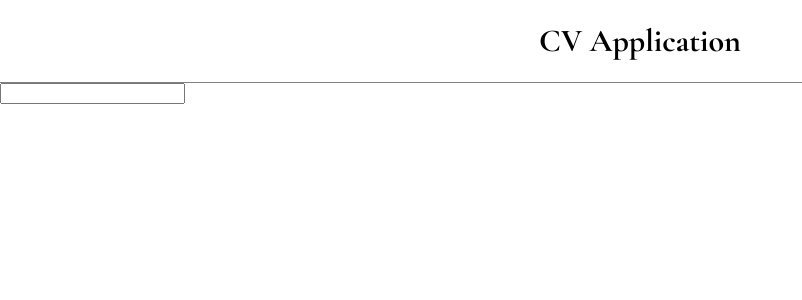
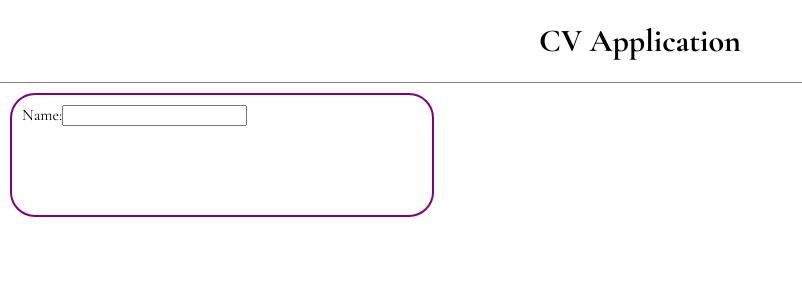
Before and after one commit to AbdirahmanFree/CV-Application, a React (Vite) app: page / in a window 1280 px wide. Shown: the top 300 px of the page, without its empty margins (0-802 px from the left). Built offline with nearby package versions, Linux system fonts and the light colour scheme.

Commit message:
started minor styling of builder section

```diff
--- a/src/App.css
+++ b/src/App.css
@@ -7,3 +7,8 @@
   font-family: "Cormorant Garamond", serif;
   margin: 0px;
 }
+
+.content {
+  margin: 10px;
+
+}
--- a/src/components/BuilderSection.jsx
+++ b/src/components/BuilderSection.jsx
@@ -3,8 +3,9 @@ import "../styles/BuilderSection.css"
 function BuilderSection({ section, sectionData, setCvData}){
     if(section ==="personal"){
         return (
-        <div className="personal">
-            <input />
+        <div className="section">
+            <label for="name">Name:</label>
+            <input name="name"/>
         </div>
         )
     }
--- a/src/styles/BuilderSection.css
+++ b/src/styles/BuilderSection.css
@@ -0,0 +1,7 @@
+.section {
+    border: 2px solid purple;
+    width: 400px;
+    height: 100px;
+    border-radius: 25px;
+    padding: 10px;
+}
```
